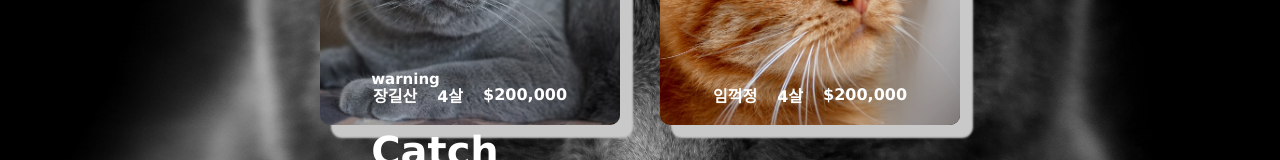
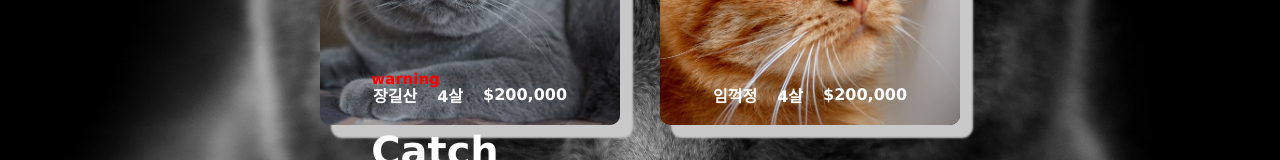
Before and after one commit to gildydtjd/Catworld, a React (Create React App) app: page / in a window 1280 px wide. Shown: the part 1743-1903 px from the top of the page. Built offline with nearby package versions, Linux system fonts and the light colour scheme.

Commit message:
#font color

```diff
--- a/src/page/Main.js
+++ b/src/page/Main.js
@@ -122,7 +122,7 @@ function Main(props) {
             className="sectionBox__about__info1"
             {...useScrollFadeIn("up", 1, 0.4)}
           >
-            <h2>warning</h2>
+            <h2 style={{ color: "red" }}>warning</h2>
             <p>Catch</p>
             <p>Cats faster than light</p>
           </div>
```
